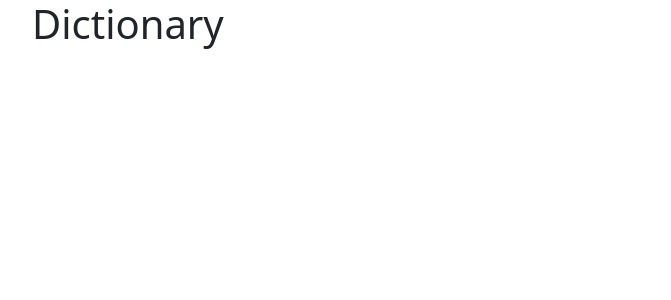
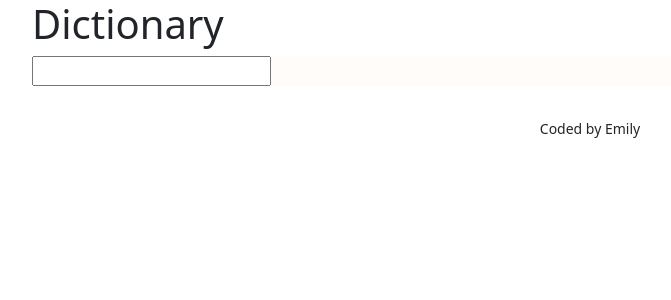
Before and after one commit to Emmily0/react-dictionary-project_shecodes-eb-042026, a React (Create React App) app: page / in a window 1280 px wide. Shown: the top 300 px of the page, without its empty margins (50-721 px from the left). Built offline with nearby package versions, Linux system fonts and the light colour scheme.

Commit message:
Added the Search Engine Keyword form + useState

```diff
--- a/src/App.css
+++ b/src/App.css
@@ -0,0 +1,4 @@
+.App-footer {
+    text-align: center;
+    margin: 30px 0;
+}
--- a/src/App.js
+++ b/src/App.js
@@ -1,9 +1,18 @@
 import './App.css';
+import Dictionary from "./Dictionary";
 
 function App() {
   return (
     <div className="container">
+    <header className="App-header">
     <h1>Dictionary</h1>
+    </header>
+    <main>
+      <Dictionary />
+    </main>
+    <footer className="App-footer">
+      <small>Coded by Emily</small>
+    </footer>
     </div>
   );
 }
--- /dev/null
+++ b/src/Dictionary.css
@@ -0,0 +1,3 @@
+.Dictionary {
+    background-color: #FFFCF9;
+}
--- /dev/null
+++ b/src/Dictionary.js
@@ -0,0 +1,24 @@
+import React, { useState } from "react";
+import "./Dictionary.css";
+
+export default function Dictionary() {
+    const [keyword, setKeyword] = useState("");
+
+    function search(event) {
+    event.preventDefault();
+    alert(`Searching for ${keyword} definition`);
+    }
+
+    function handleKeywordChange(event) {
+        setKeyword(event.target.value);
+
+    }
+
+    return (
+        <div className="Dictionary">
+         <form onSubmit={search}>
+             <input type="search" onChange={handleKeywordChange}/>
+         </form>
+        </div>
+    );
+}
```
